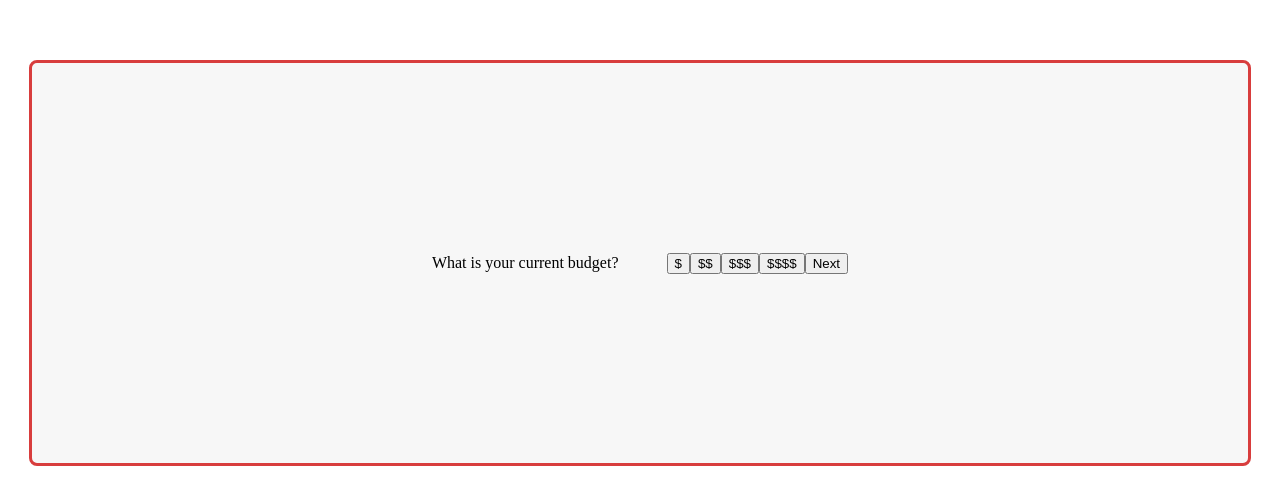
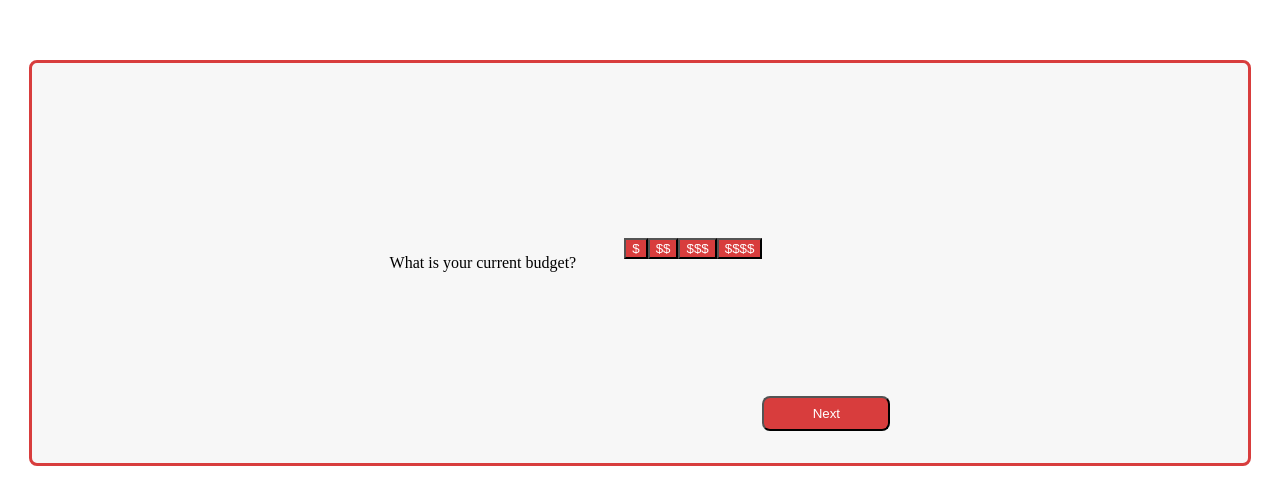
Before and after one commit to MasterChiefRPM/food-picks, an Angular app: page /question-2 in a window 1280 px wide. Shown: the part 140-644 px from the top of the page. Built offline with nearby package versions, Linux system fonts and the light colour scheme.

Commit message:
adding buttons to question 2

```diff
--- a/src/app/question-1/question-1.component.scss
+++ b/src/app/question-1/question-1.component.scss
@@ -27,7 +27,6 @@
     font-size: 1.4rem;
   }
 }
-
 .dropdown-container {
   display: flex;
   flex-wrap: wrap;
--- a/src/app/question-2/question-2.component.html
+++ b/src/app/question-2/question-2.component.html
@@ -6,12 +6,12 @@
         <p>What is your current budget?</p>
       </div>
     </section>
-    <section class="button-container">
-      <div class="buttons">
-        <button>$</button>
-        <button>$$</button>
-        <button>$$$</button>
-        <button>$$$$</button>
+    <section>
+      <div class="button-container">
+        <button class="buttons">$</button>
+        <button class="buttons">$$</button>
+        <button class="buttons">$$$</button>
+        <button class="buttons">$$$$</button>
       </div>
     </section>
   </div>
--- a/src/app/question-2/question-2.component.scss
+++ b/src/app/question-2/question-2.component.scss
@@ -15,7 +15,28 @@
   gap: 3rem;
   display: inline-flex;
 }
-.button-container{
+.button-container {
+  display: flex;
+  align-items: center;
+
+}
+.buttons{
     display: flex;
-    align-items: center;
+    background-color: #d83d3d;
+    color:white;
 }
+.next-button {
+  display: flex;
+  align-self: flex-end;
+  margin-top: 1rem;
+  margin-bottom: 2rem;
+  margin-right: vw;
+}
+.next-icon {
+  background-color: #d83d3d;
+  margin-top: 5vh;
+  padding: 0.5rem 0;
+  color: #ffffff;
+  min-width: 8rem;
+  border-radius: 0.5rem;
+}
```
